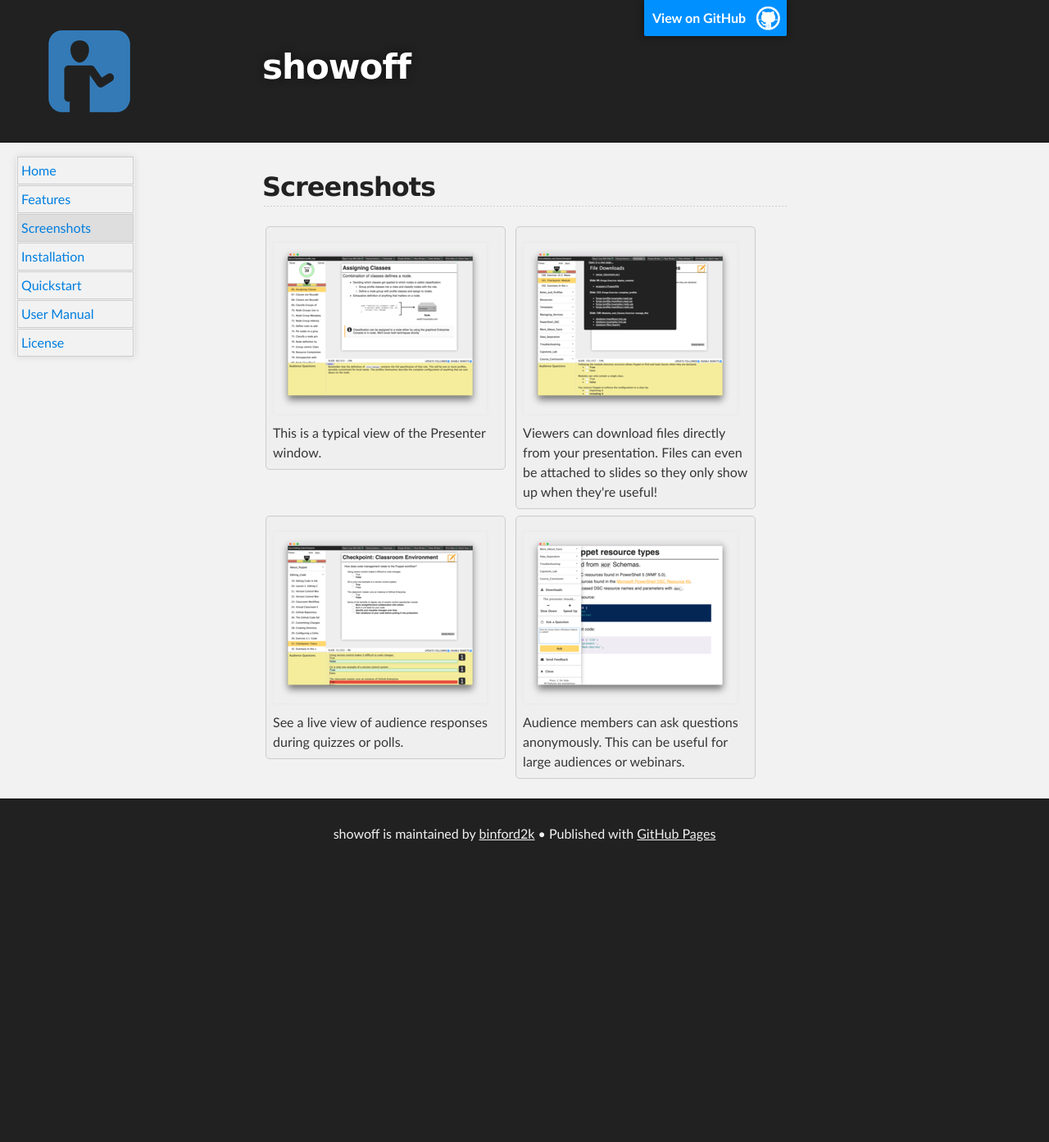
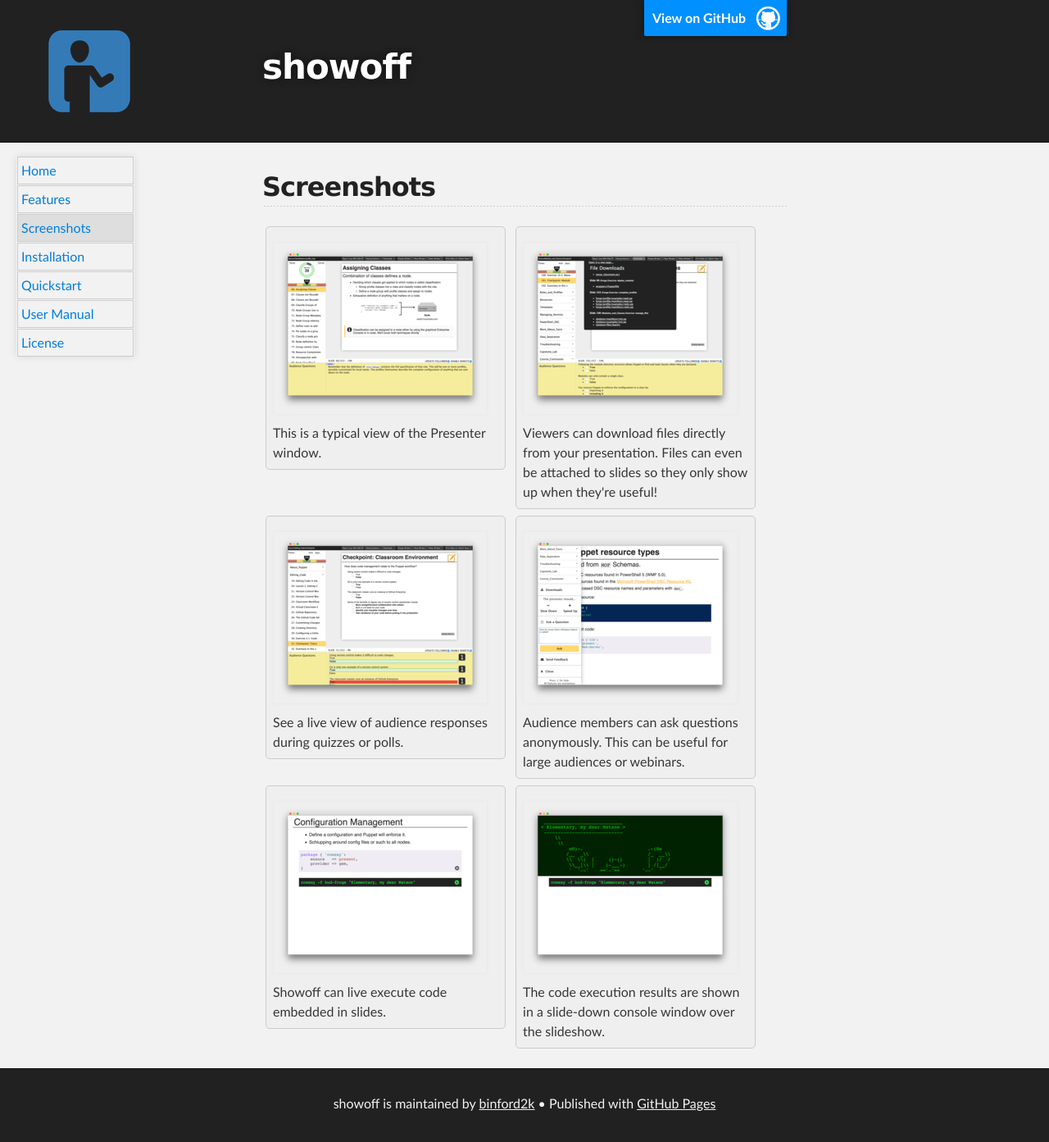
Before and after one commit to binford2k/showoff, a Jekyll site: the page built from screenshots.md, in a window 1280 px wide. Shown: the whole page at 82% size. Built offline with Jekyll 4.4.1, drawn with Linux system fonts in a browser that asks for light colours; the repository's description, which GitHub fills in, is left out; before the commit the page ends 1064 px from its top, so only the background shows below that.

```diff
--- a/_data/screenshots.yml
+++ b/_data/screenshots.yml
@@ -15,4 +15,13 @@ quiz_responses.png:
 ask_question.png:
   md5: 3508f734f454aebd254d51077c755ff3
   thumb: thumb.ask_question.png
-  text: Audience members can ask questions anonymously. This can be useful for large audiences or webinars.
+  text: Audience members can ask questions anonymously. This can be useful for large
+    audiences or webinars.
+executing_code.png:
+  md5: 531426baeadd5ab8a1cec464dbc128b3
+  thumb: thumb.executing_code.png
+  text: Showoff can live execute code embedded in slides.
+executing_code_results.png:
+  md5: 56c69aa4be8b88f52e6bfdab2b079ac3
+  thumb: thumb.executing_code_results.png
+  text: The code execution results are shown in a slide-down console window over the slideshow.
```
Also changed, not shown: _tutorials/executing.md (added, +63 -0 lines), screenshots/executing_code.png (added), screenshots/executing_code_results.png (added), screenshots/thumb.executing_code.png (added), screenshots/thumb.executing_code_results.png (added).
